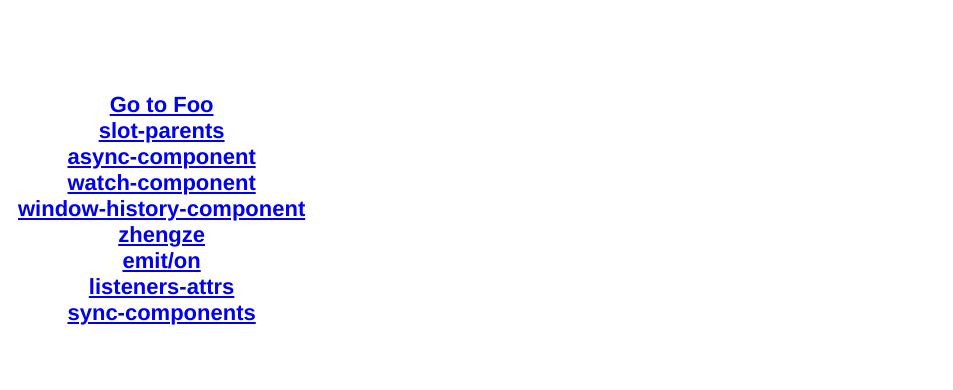
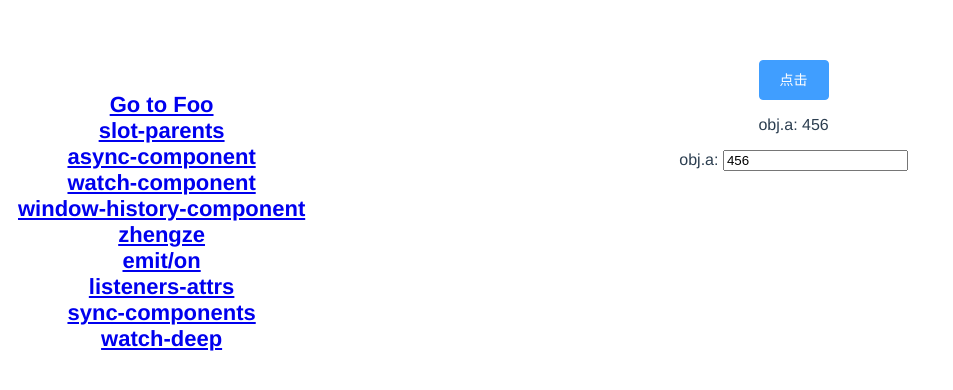
Before and after one commit to liuxiaoning951026/person, a Vue app: page /#/watch-deep in a window 1280 px wide. Shown: the top 390 px of the page, without its empty margins (0-953 px from the left). Built offline with nearby package versions, Linux system fonts and the light colour scheme.

Commit message:
检测watch中deep && immediate属性的用法

```diff
--- a/src/App.vue
+++ b/src/App.vue
@@ -13,6 +13,7 @@
       <router-link to="/emit-on-comm">emit/on</router-link>
       <router-link to="/listeners-attrs">listeners-attrs</router-link>
       <router-link to="/sync-components">sync-components</router-link>
+      <router-link to="/watch-deep">watch-deep</router-link>
     </p>
     <router-view/>
   </div>
--- /dev/null
+++ b/src/components/watch-expeise.vue
@@ -0,0 +1,61 @@
+<template>
+  <div>
+    <!-- <p>通过按钮来触发watch中的一个对象</p>-->
+    <el-button @click="check" type="primary">点击</el-button>
+    <!-- <div>
+      <p>FullName: {{fullName}}</p>
+      <p>FirstName: <input type="text" v-model="firstName"></p>
+    </div> -->
+    <div>
+      <p>obj.a: {{obj.a}}</p>
+      <p>obj.a: <input type="text" v-model="obj.a"></p>
+    </div>
+  </div>
+</template>
+<script>
+export default {
+  name: 'watch-deep',
+  watch: {
+    // obj: (val) => {
+    //   console.log('val======', val)
+    // },
+    // firstName (newName, oldName) {
+    //   this.fullName = newName + ' ' + this.lastName
+    //   console.log(this.fullName)
+    // }
+    // firstName: {
+    //   handler (newName, oldName) {
+    //     this.fullName = newName + ' ' + this.lastName
+    //   },
+    //   // 代表在wacth里声明了firstName这个方法之后立即先去执行handler方法
+    //   immediate: true
+    // },
+    'obj': {
+      handler (newName, oldName) {
+        console.log('obj.a changed')
+      },
+      immediate: true,
+      deep: true
+    }
+  },
+  data () {
+    return {
+      firstName: 'Dawei',
+      lastName: 'Lou',
+      fullName: '',
+      obj: { a: 'liuning' }
+    }
+  },
+  methods: {
+    check () {
+      this.obj.a = 'liuning'
+      console.log(this.obj)
+    }
+  },
+  mounted () {
+    this.obj = {
+      a: '456'
+    }
+  }
+}
+</script>
--- a/src/router/index.js
+++ b/src/router/index.js
@@ -60,6 +60,11 @@ export default new Router({
       path: '/sync-components',
       name: 'sync-components',
       component: () => import('../components/sync.vue')
+    },
+    {
+      path: '/watch-deep',
+      name: 'watch-deep',
+      component: () => import('../components/watch-expeise.vue')
     }
   ]
 })
```
